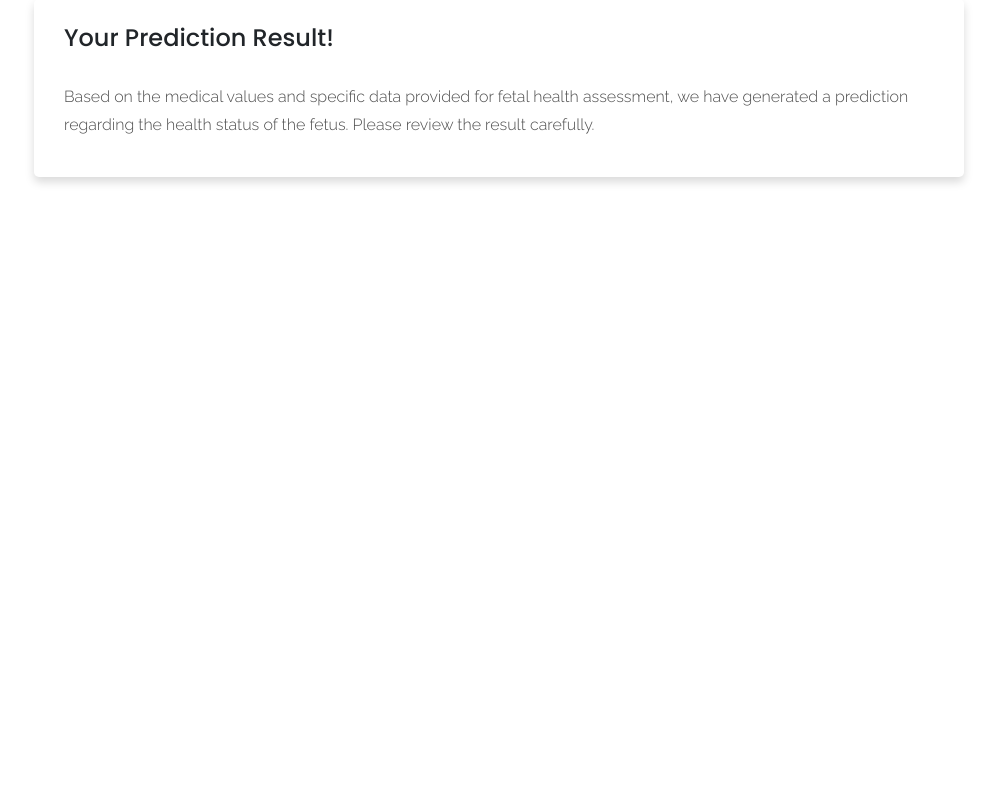
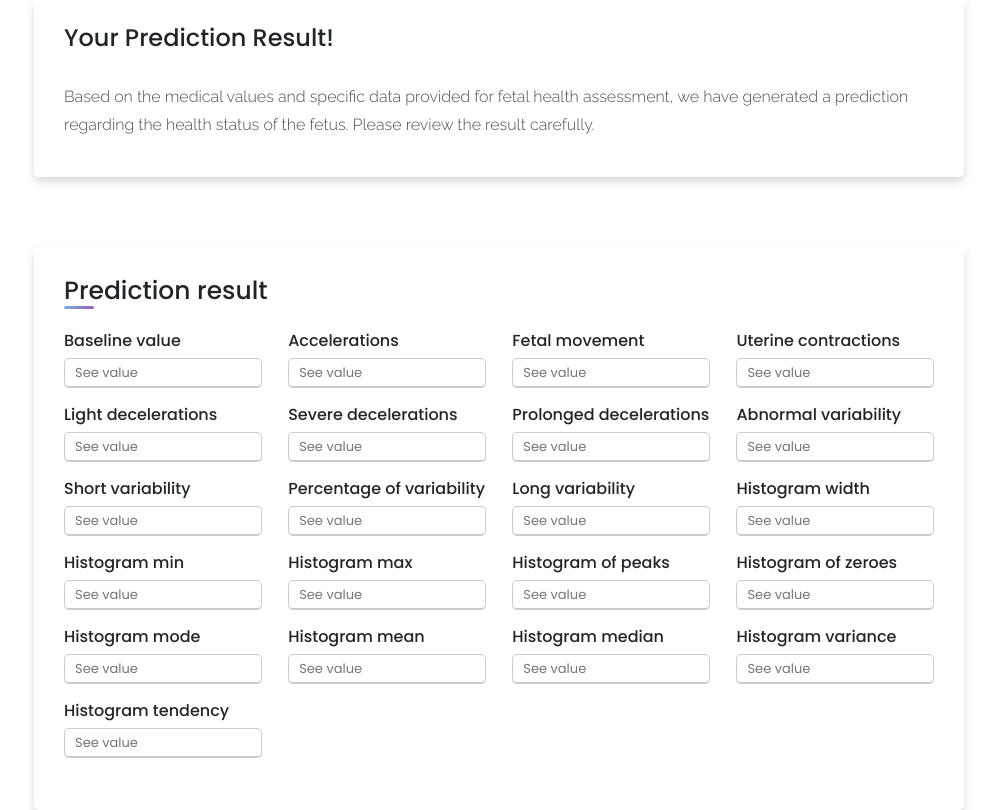
Before and after one commit to Constantin-Stamate/Pregnancy_Health_Assistant, a Python web app: template templates/result.html in a window 1280 px wide. Shown: the part 601-1411 px from the top of the page, without its empty margins (141-1138 px from the left). Before the commit the page ends 785 px from the top, so only its background shows below. Run offline with Jinja, Linux system fonts and the light colour scheme; the template is opened without the code that fills it, so the values that code supplies are empty.

Commit message:
add form for viewing input data for prediction

```diff
--- a/templates/result.html
+++ b/templates/result.html
@@ -90,6 +90,123 @@
     </div>
 </section>
 
+<!--Adding the form to see the result-->
+<div class="container">
+    <div class="title">Prediction result</div>
+    <div class="content">
+        <form action="#">
+            <div class="user-details">
+
+                <div class="input-box">
+                    <span class="details">Baseline value</span>
+                    <input type="text" placeholder="See value" required readonly>
+                </div>
+
+                <div class="input-box">
+                    <span class="details">Accelerations</span>
+                    <input type="text" placeholder="See value" required readonly>
+                </div>
+
+                <div class="input-box">
+                    <span class="details">Fetal movement</span>
+                    <input type="text" placeholder="See value" required readonly>
+                </div>
+
+                <div class="input-box">
+                    <span class="details">Uterine contractions</span>
+                    <input type="text" placeholder="See value" required readonly>
+                </div>
+
+                <div class="input-box">
+                    <span class="details">Light decelerations</span>
+                    <input type="text" placeholder="See value" required readonly>
+                </div>
+
+                <div class="input-box">
+                    <span class="details">Severe decelerations</span>
+                    <input type="text" placeholder="See value" required readonly>
+                </div>
+
+                <div class="input-box">
+                    <span class="details">Prolonged decelerations</span>
+                    <input type="text" placeholder="See value" required readonly>
+                </div>
+
+                <div class="input-box">
+                    <span class="details">Abnormal variability</span>
+                    <input type="text" placeholder="See value" required readonly>
+                </div>
+
+                <div class="input-box">
+                    <span class="details">Short variability</span>
+                    <input type="text" placeholder="See value" required readonly>
+                </div>
+
+                <div class="input-box">
+                    <span class="details">Percentage of variability</span>
+                    <input type="text" placeholder="See value" required readonly>
+                </div>
+
+                <div class="input-box">
+                    <span class="details">Long variability</span>
+                    <input type="text" placeholder="See value" required readonly>
+                </div>
+
+                <div class="input-box">
+                    <span class="details">Histogram width</span>
+                    <input type="text" placeholder="See value" required readonly>
+                </div>
+
+                <div class="input-box">
+                    <span class="details">Histogram min</span>
+                    <input type="text" placeholder="See value" required readonly>
+                </div>
+
+                <div class="input-box">
+                    <span class="details">Histogram max</span>
+                    <input type="text" placeholder="See value" required readonly>
+                </div>
+
+                <div class="input-box">
+                    <span class="details">Histogram of peaks</span>
+                    <input type="text" placeholder="See value" required readonly>
+                </div>
+
+                <div class="input-box">
+                    <span class="details">Histogram of zeroes</span>
+                    <input type="text" placeholder="See value" required readonly>
+                </div>
+
+                <div class="input-box">
+                    <span class="details">Histogram mode</span>
+                    <input type="text" placeholder="See value" required readonly>
+                </div>
+
+                <div class="input-box">
+                    <span class="details">Histogram mean</span>
+                    <input type="text" placeholder="See value" required readonly>
+                </div>
+
+                <div class="input-box">
+                    <span class="details">Histogram median</span>
+                    <input type="text" placeholder="See value" required readonly>
+                </div>
+
+                <div class="input-box">
+                    <span class="details">Histogram variance</span>
+                    <input type="text" placeholder="See value" required readonly>
+                </div>
+
+                <div class="input-box">
+                    <span class="details">Histogram tendency</span>
+                    <input type="text" placeholder="See value" required readonly>
+                </div>
+
+            </div>
+        </form>
+    </div>
+</div>
+
 </body>
 
 </html>
```
